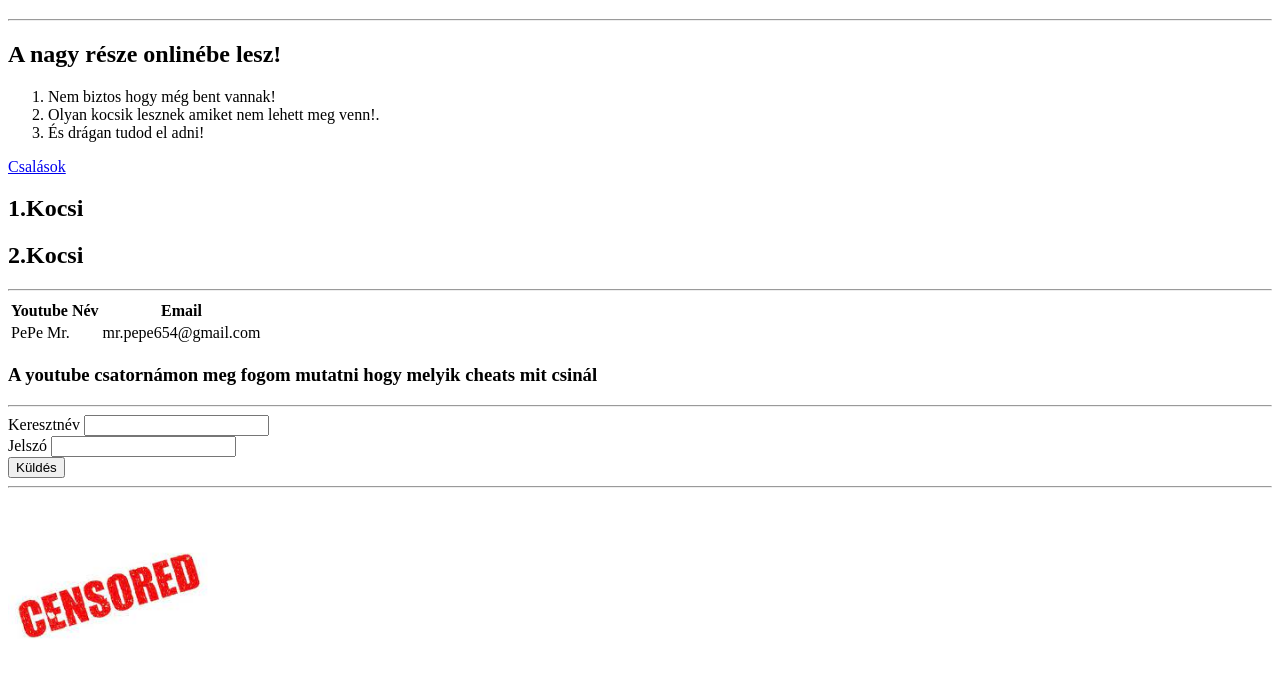
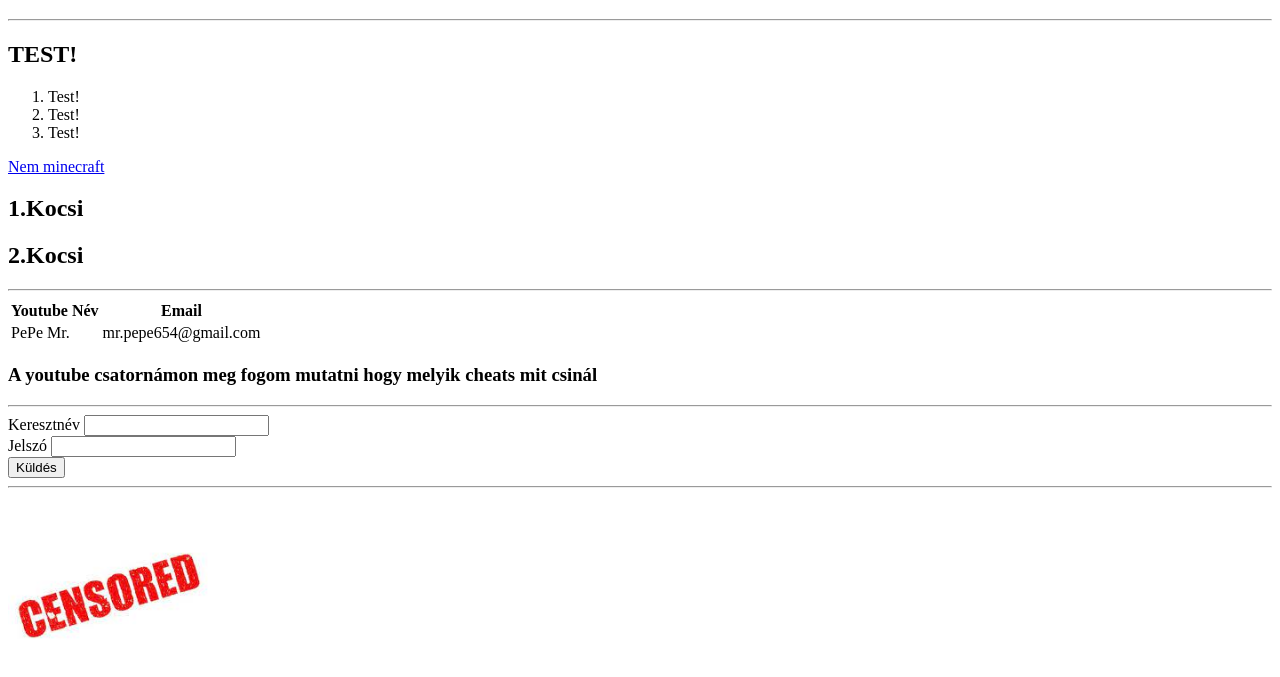
Before and after one commit to Laci654/Laci654.github.io, a plain HTML site: page index.html in a window 1280 px wide. Shown: the part 143-820 px from the top of the page. Drawn offline with Linux system fonts and the light colour scheme.

Commit message:
kurva nagy váloztatás

```diff
--- a/index.html
+++ b/index.html
@@ -8,14 +8,14 @@
         <hr>
         <h1>GTA 5 Ritka Kocsik!</h1>
         <hr>
-        <p><h2>A nagy része onlinébe lesz!</h2></p>
+        <p><h2>TEST!</h2></p>
         <!--lehet kapsz ban-t-->
         <ol>
-            <li>Nem biztos hogy még bent vannak!</li>
-            <li>Olyan kocsik lesznek amiket nem lehett meg venn!.</li>
-            <li>És drágan tudod el adni!</li>
+            <li>Test!</li>
+            <li>Test!</li>
+            <li>Test!</li>
         </ol>
-        <a href="index2.html"> Csalások </a>
+        <a href="index2.html"> Nem minecraft </a>
 
         <h2><div style="background-color: white color:black">1.Kocsi</div></h2>
         <h2><div style="background-color: white color:black">2.Kocsi</div></h2>
```
